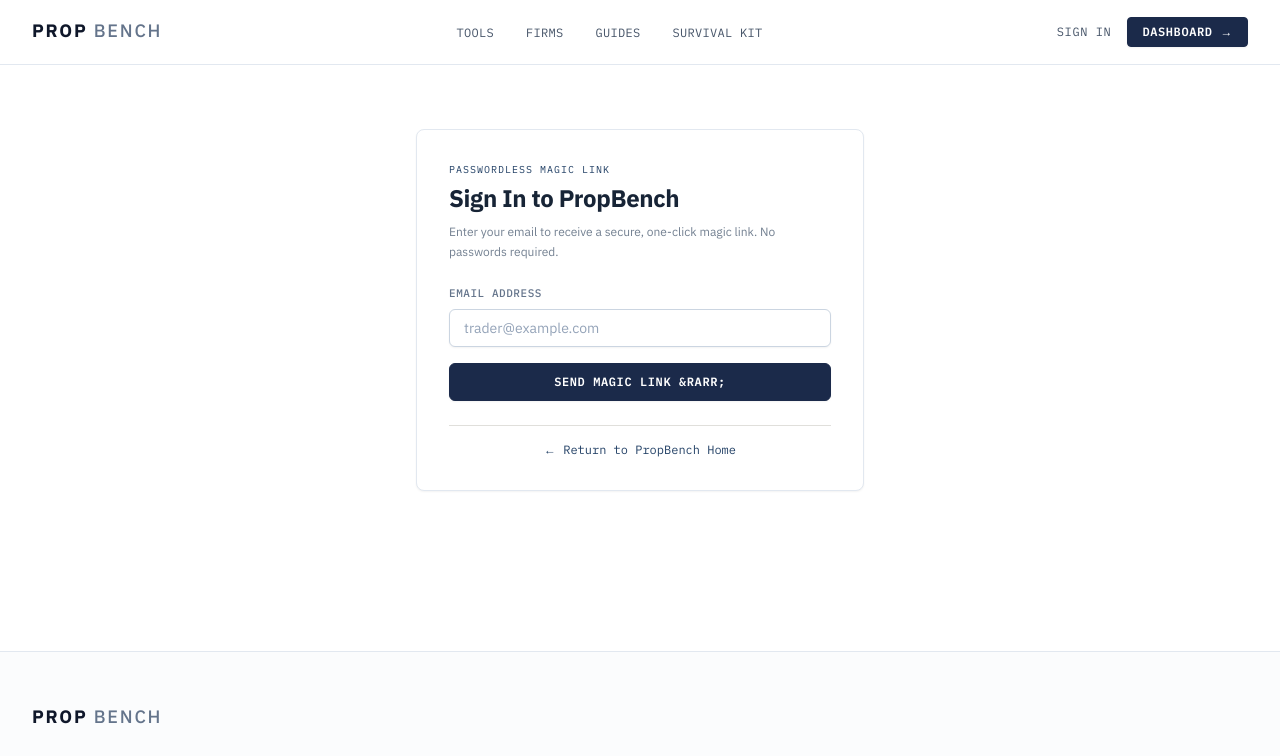
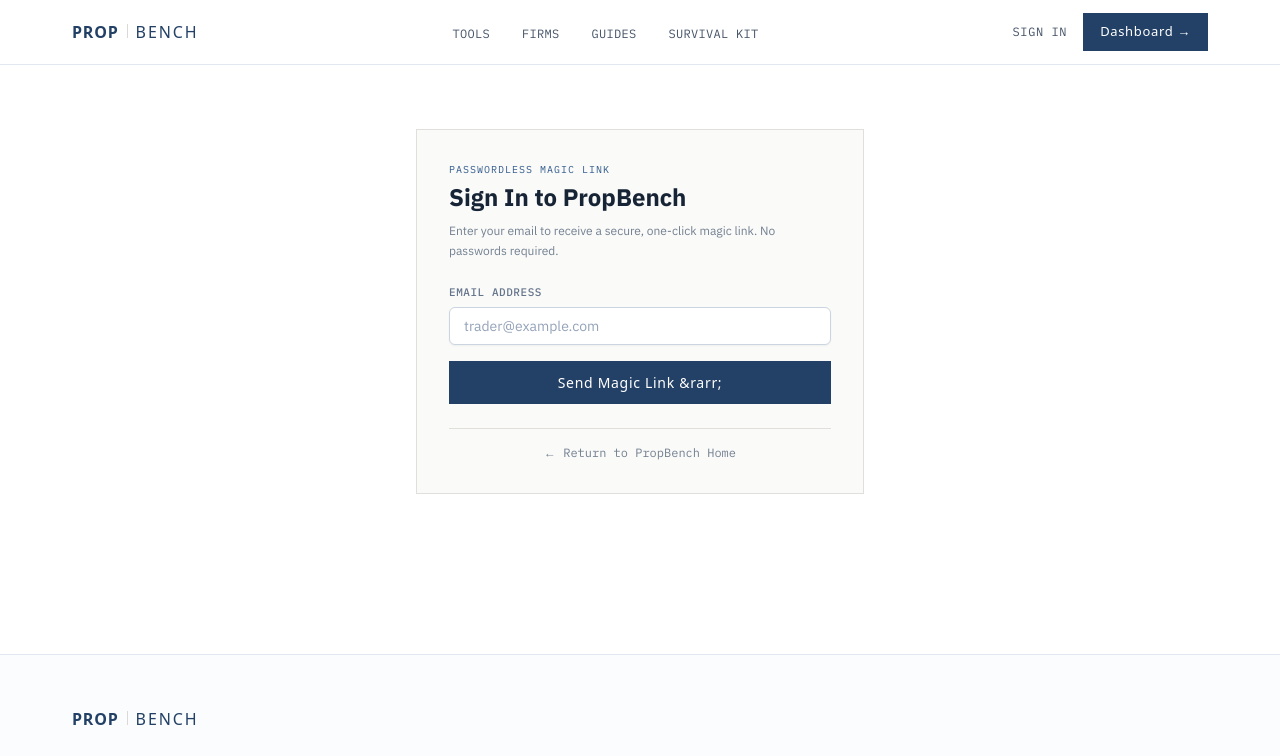
Before and after one commit to PeteCurrey/propbench.ag.v001, a Next.js app: page /login in a window 1280 px wide. Shown: the top 756 px of the page. Built offline with nearby package versions, Linux system fonts and the light colour scheme; no server answers.

Commit message:
Apply Signal Centre design theme variables, sharp corners, and grid styling to PropBench layout and components

```diff
--- a/src/app/globals.css
+++ b/src/app/globals.css
@@ -2,204 +2,70 @@
 @tailwind components;
 @tailwind utilities;
 
-/* ─── Signal Centre Design System — CSS Variables ─────────────────────────────
- *  Exact tokens confirmed from live CSS bundle:
- *  https://signal-centre-ag-v001-one.vercel.app/_next/static/chunks/33e6so_jd4x5z.css
- * ─────────────────────────────────────────────────────────────────────────── */
+/* ─── Signal Centre Light Corporate Design Token CSS variables ────────────── */
 :root {
-  /* Backgrounds */
-  --bg-base: #ffffff;
-  --bg-warm: #fafaf8;
-  --bg-stone: #f3f3f1;
-  --bg-subtle: #eeede9;
-
-  /* Borders */
-  --border: #e0dfdb;
-  --border-strong: #c8c7c3;
-  --border-navy: rgba(35, 65, 102, 0.125);
-
-  /* Typography */
-  --text-primary: #172436;
-  --text-secondary: #3e4b5c;
-  --text-muted: #738091;
-  --text-disabled: #b0b8c0;
-
-  /* Brand — navy */
-  --navy: #234166;
-  --navy-light: #345c8f;
-  --navy-muted: #e8eff5;
-
-  /* Semantic states */
-  --green: #2f5d50;
-  --green-light: #3b7063;
-  --green-bg: #f0f5f3;
-  --burgundy: #5b2c2c;
-  --burgundy-light: #7a3b3b;
-  --burgundy-bg: #f8f0f0;
-  --amber: #8b6914;
-  --amber-bg: #fdf6e3;
-
-  /* Neutral accents */
-  --platinum: #d9d9d6;
-  --platinum-light: #ebebea;
-
-  /* Fonts — IBM Plex (Signal Centre exact) */
-  --font-sans: "IBM Plex Sans", system-ui, -apple-system, sans-serif;
-  --font-mono: "IBM Plex Mono", "Courier New", monospace;
-
-  /* Spacing (Signal Centre --space-N scale) */
-  --space-1: 0.25rem;
-  --space-2: 0.5rem;
-  --space-3: 0.75rem;
-  --space-4: 1rem;
-  --space-5: 1.25rem;
-  --space-6: 1.5rem;
-  --space-8: 2rem;
-  --space-10: 2.5rem;
-  --space-12: 3rem;
-  --space-16: 4rem;
-  --space-20: 5rem;
-  --space-24: 6rem;
-
-  /* Layout */
-  --max-width: 1440px;
-  --header-height: 56px;
-
-  /* Motion */
-  --duration-fast: 0.1s;
-  --duration-base: 0.15s;
-  --duration-slow: 0.2s;
-  --ease: cubic-bezier(0.16, 1, 0.3, 1);
+  --color-bg-base: #ffffff;
+  --color-bg-raised: #fafaf8;
+  --color-bg-inset: #f3f3f1;
+  --color-border: #e0dfdb;
+  --color-border-strong: #c8c7c3;
+  --color-text-primary: #172436;
+  --color-text-secondary: #3e4b5c;
+  --color-text-muted: #738091;
+  --color-accent: #234166;
+  --color-accent-hover: #345c8f;
+  --color-accent-blue: #345c8f;
+  --color-accent-dim: #b0b8c0;
+  --color-positive: #2f5d50;
+  --color-warning: #8b6914;
+  --color-danger: #5b2c2c;
 }
 
 /* ─── Base layer ──────────────────────────────────────────────────────────── */
 @layer base {
   html {
+    scroll-behavior: smooth;
     -webkit-font-smoothing: antialiased;
     -moz-osx-font-smoothing: grayscale;
-    text-rendering: optimizeLegibility;
-    font-size: 16px;
-    scroll-behavior: smooth;
+    background-color: #ffffff;
+    color: #0f172a;
   }
 
   body {
-    font-family: var(--font-sans);
-    color: var(--text-primary);
-    background-color: var(--bg-base);
-    min-height: 100vh;
-    font-weight: 400;
-    line-height: 1.6;
+    @apply bg-bg-base text-text-primary font-body;
     overflow-x: hidden;
   }
 
-  /* Signal Centre heading hierarchy — font-weight: 500, letter-spacing: -0.015em */
-  h1, h2, h3, h4, h5, h6 {
-    font-family: var(--font-sans);
-    letter-spacing: -0.015em;
-    color: var(--text-primary);
-    font-weight: 500;
-    line-height: 1.25;
+  /* All numeric output must render in DM Mono — enforced here and in Tailwind */
+  .font-mono,
+  [data-numeric] {
+    font-variant-numeric: tabular-nums;
+    font-feature-settings: "tnum";
   }
 
-  h1 { font-size: 2.25rem; }
-  h2 { font-size: 1.5rem; }
-  h3 { font-size: 1.125rem; }
-  h4 { font-size: 1rem; font-weight: 500; }
-  h5 { font-size: 0.875rem; font-weight: 500; }
-  h6 { letter-spacing: 0.04em; text-transform: uppercase; font-size: 0.8125rem; font-weight: 600; }
-
-  p {
-    color: var(--text-secondary);
-    line-height: 1.7;
-  }
-
-  a {
-    color: var(--navy);
-    transition: color var(--duration-base) var(--ease);
-    text-decoration: none;
-  }
-
-  a:hover {
-    color: var(--navy-light);
-  }
-
-  /* Tabular numerics — enforced on all mono/data elements */
-  .font-mono,
-  [data-numeric] {
-    font-family: var(--font-mono);
-    font-variant-numeric: tabular-nums;
-    font-feature-settings: "tnum" 1;
-    letter-spacing: 0;
+  /* Focus ring for accessible corporate look */
+  *:focus-visible {
+    outline: 2px solid var(--color-accent);
+    outline-offset: 2px;
+    border-radius: 4px;
   }
 
   hr {
-    border-color: var(--border);
-  }
-
-  /* Focus ring — Signal Centre navy outline */
-  *:focus-visible {
-    outline: 2px solid var(--navy);
-    outline-offset: 2px;
-  }
-
-  ::selection {
-    background-color: var(--navy-muted);
-    color: var(--navy);
+    border-color: var(--color-border);
   }
 }
 
 /* ─── Component utilities ─────────────────────────────────────────────────── */
 @layer components {
-  /* Signal Centre glass header backdrop */
+  /* Clean glassmorphism header backdrop */
   .header-backdrop {
-    background-color: rgba(255, 255, 255, 0.92);
+    background-color: rgba(255, 255, 255, 0.85);
     backdrop-filter: blur(12px);
     -webkit-backdrop-filter: blur(12px);
   }
 
-  /* Signal Centre Live Intelligence Pill Badge
-   * Matches: inline-flex, border, 6px green pulse dot, IBM Plex Mono, uppercase */
+  /* Signal Centre Pill Badge */
   .badge-pill {
-    display: inline-flex;
-    align-items: center;
-    gap: 0.75rem;
-    padding: 4px 12px;
-    border: 1px solid var(--border);
-    background-color: var(--bg-warm);
-    font-size: 0.6875rem;
-    font-weight: 500;
-    letter-spacing: 0.08em;
-    text-transform: uppercase;
-    color: var(--text-muted);
-    font-family: var(--font-mono);
-  }
-
-  /* Signal Centre Section label (overline style) */
-  .label-overline {
-    font-size: 0.6875rem;
-    font-weight: 600;
-    letter-spacing: 0.1em;
-    text-transform: uppercase;
-    color: var(--text-muted);
+    @apply inline-flex items-center gap-2 px-3 py-1 rounded-none bg-bg-raised border border-border text-[11px] font-mono font-medium tracking-wider uppercase text-text-muted;
   }
 }
-
-/* ─── Signal Centre Animations ────────────────────────────────────────────── */
-@keyframes skeleton-pulse {
-  0%, 100% { opacity: 1; }
-  50% { opacity: 0.4; }
-}
-
-@keyframes fade-in {
-  from { opacity: 0; transform: translateY(4px); }
-  to { opacity: 1; transform: translateY(0); }
-}
-
-@keyframes fade-in-up {
-  from { opacity: 0; transform: translateY(16px); }
-  to { opacity: 1; transform: translateY(0); }
-}
-
-.animate-fade-in { animation: fade-in 0.2s var(--ease) both; }
-.animate-fade-in-up { animation: fade-in-up 0.3s var(--ease) both; }
-.animate-pulse-subtle { animation: skeleton-pulse 2s ease-in-out infinite; }
--- a/src/app/layout.tsx
+++ b/src/app/layout.tsx
@@ -5,18 +5,13 @@ import { Header } from "@/components/layout/Header";
 import { Footer } from "@/components/layout/Footer";
 import { Analytics } from "@/components/layout/Analytics";
 
-/* ─── Fonts — IBM Plex Sans + IBM Plex Mono (exact Signal Centre match) ─────
- *  Confirmed from live CSS bundle: signal-centre-ag-v001-one.vercel.app
- *  --font-sans: "IBM Plex Sans", system-ui, -apple-system, sans-serif
- *  --font-mono: "IBM Plex Mono", "Courier New", monospace
- * ─────────────────────────────────────────────────────────────────────────── */
+/* ─── Google Fonts (matching Signal Centre typography) ────────────────────── */
 
 const ibmPlexSans = IBM_Plex_Sans({
   subsets: ["latin"],
   weight: ["300", "400", "500", "600", "700"],
   variable: "--font-sans",
   display: "swap",
-  preload: true,
 });
 
 const ibmPlexMono = IBM_Plex_Mono({
@@ -24,7 +19,6 @@ const ibmPlexMono = IBM_Plex_Mono({
   weight: ["400", "500", "600"],
   variable: "--font-mono",
   display: "swap",
-  preload: true,
 });
 
 /* ─── Metadata ───────────────────────────────────────────────────────────── */
@@ -57,7 +51,7 @@ export default function RootLayout({
       lang="en"
       className={`${ibmPlexSans.variable} ${ibmPlexMono.variable}`}
     >
-      <body className="min-h-screen flex flex-col antialiased bg-white text-slate-900">
+      <body className="min-h-screen flex flex-col antialiased bg-bg-base text-text-primary font-body">
         <Header />
         <main className="flex-1">{children}</main>
         <Footer />
--- a/src/components/brand/Wordmark.tsx
+++ b/src/components/brand/Wordmark.tsx
@@ -18,15 +18,18 @@ interface WordmarkProps {
  * "PROP" in bold dark navy (#0F172A), "BENCH" in light regular slate (#64748B).
  */
 export function Wordmark({ size = "md", className = "" }: WordmarkProps) {
-  const sizeClass = sizeMap[size];
+  const isLg = size === "lg";
+  const textClass = isLg ? "text-[1.5rem]" : "text-[0.9375rem]";
+  const lineHeightClass = isLg ? "h-[20px] mx-[12px]" : "h-[14px] mx-[8px]";
 
   return (
     <span
-      className={`inline-flex items-center gap-1.5 font-display uppercase leading-none select-none ${sizeClass} ${className}`}
+      className={`inline-flex items-baseline gap-0 select-none font-sans uppercase leading-none ${className}`}
       aria-label="PropBench"
     >
-      <span className="font-extrabold text-slate-900">PROP</span>
-      <span className="font-medium text-slate-500">BENCH</span>
+      <span className="font-semibold text-accent" style={{ fontSize: textClass, letterSpacing: "0.05em" }}>PROP</span>
+      <span className="bg-[#d9d9d6] inline-block align-middle" style={{ width: "1px", height: isLg ? "20px" : "14px", margin: isLg ? "0 12px" : "0 8px" }}></span>
+      <span className="font-light text-accent" style={{ fontSize: textClass, letterSpacing: "0.12em" }}>BENCH</span>
     </span>
   );
 }
--- a/src/components/ui/Button.tsx
+++ b/src/components/ui/Button.tsx
@@ -11,20 +11,20 @@ interface ButtonProps extends React.ButtonHTMLAttributes<HTMLButtonElement> {
 
 const variantClasses: Record<ButtonVariant, string> = {
   primary:
-    "bg-[#1B2A4A] text-white font-mono uppercase tracking-wider font-semibold hover:bg-[#0F172A] active:bg-[#0A1224] " +
-    "border border-[#1B2A4A] shadow-sm",
+    "bg-accent text-bg-base font-sans font-medium tracking-wider hover:bg-accent-hover active:bg-slate-950 " +
+    "border border-accent transition-colors",
   secondary:
-    "bg-white text-slate-800 font-mono uppercase tracking-wider font-medium border border-slate-300 hover:bg-slate-50 " +
-    "hover:border-slate-400 active:bg-slate-100 shadow-sm",
+    "bg-transparent text-text-secondary font-sans font-normal border border-border-strong hover:border-text-secondary " +
+    "active:bg-bg-raised transition-colors",
   ghost:
-    "bg-transparent text-slate-600 font-mono uppercase tracking-wider border border-transparent hover:text-slate-900 " +
-    "hover:bg-slate-100 active:bg-slate-200",
+    "bg-transparent text-text-muted font-sans font-normal border border-transparent hover:text-text-primary " +
+    "hover:bg-bg-raised active:bg-bg-inset transition-colors",
 };
 
 const sizeClasses: Record<ButtonSize, string> = {
-  sm: "text-xs px-3.5 py-1.5 rounded",
-  md: "text-xs px-5 py-2.5 rounded-md",
-  lg: "text-xs px-7 py-3.5 rounded-md font-bold",
+  sm: "text-[0.8125rem] px-4 py-2",
+  md: "text-[0.875rem] px-6 py-2.5",
+  lg: "text-[0.875rem] px-7 py-3",
 };
 
 /**
--- a/src/components/ui/Card.tsx
+++ b/src/components/ui/Card.tsx
@@ -14,13 +14,13 @@ export function Card({
   className = "",
   children,
 }: CardProps) {
-  const bg = variant === "inset" ? "bg-slate-50/80" : "bg-white";
+  const bg = variant === "inset" ? "bg-bg-raised" : "bg-bg-base";
 
   return (
     <div
       className={[
         bg,
-        "border border-slate-200 shadow-sm rounded-lg p-5 transition-colors",
+        "border border-border rounded-none p-5 transition-colors",
         className,
       ].join(" ")}
     >
--- a/tailwind.config.ts
+++ b/tailwind.config.ts
@@ -1,19 +1,4 @@
 import type { Config } from "tailwindcss";
-
-// Signal Centre design tokens confirmed from live CSS bundle at:
-// https://signal-centre-ag-v001-one.vercel.app/_next/static/chunks/33e6so_jd4x5z.css
-//
-// Exact CSS variables from Signal Centre:
-//   --font-sans: "IBM Plex Sans", system-ui, -apple-system, sans-serif
-//   --font-mono: "IBM Plex Mono", "Courier New", monospace
-//   --text-primary: #172436
-//   --text-secondary: #3e4b5c
-//   --text-muted: #738091
-//   --navy: #234166
-//   --border: #e0dfdb
-//   --bg-base: #fff
-//   --bg-warm: #fafaf8
-//   --bg-stone: #f3f3f1
 
 const config: Config = {
   content: [
@@ -24,55 +9,36 @@ const config: Config = {
   theme: {
     extend: {
       colors: {
-        // Exact Signal Centre palette
         "bg-base": "#FFFFFF",
-        "bg-warm": "#FAFAF8",
-        "bg-stone": "#F3F3F1",
-        "bg-subtle": "#EEEDEA",
-
-        // Surface aliases
+        "bg-raised": "#FAFAF8",
+        "bg-inset": "#F3F3F1",
         "surface-base": "#FFFFFF",
         "surface-elevated": "#FAFAF8",
         "surface-inset": "#F3F3F1",
-
-        // Borders — Signal Centre exact
         border: "#E0DFDB",
         "border-strong": "#C8C7C3",
-
-        // Typography — Signal Centre exact
         "text-primary": "#172436",
         "text-secondary": "#3E4B5C",
         "text-muted": "#738091",
-        "text-disabled": "#B0B8C0",
-
-        // Brand accents — Signal Centre exact
-        accent: "#234166",        // --navy
-        "accent-hover": "#345C8F", // --navy-light
-        "accent-blue": "#234166",  // use navy as the primary accent
-        "accent-dim": "#E8EFF5",   // --navy-muted
-
-        // Semantic states — Signal Centre exact
-        positive: "#2F5D50",       // --green
-        warning: "#8B6914",        // --amber
-        danger: "#5B2C2C",         // --burgundy
-
-        // Legacy aliases for component compatibility
-        "bg-raised": "#FAFAF8",
-        "bg-inset": "#F3F3F1",
+        accent: "#234166",
+        "accent-hover": "#345C8F",
+        "accent-blue": "#345C8F",
+        "accent-dim": "#B0B8C0",
+        positive: "#2F5D50",
+        warning: "#8B6914",
+        danger: "#5B2C2C",
       },
       fontFamily: {
-        // IBM Plex Sans — exact Signal Centre display & body font
-        display: ["var(--font-sans)", "IBM Plex Sans", "system-ui", "-apple-system", "sans-serif"],
-        body: ["var(--font-sans)", "IBM Plex Sans", "system-ui", "-apple-system", "sans-serif"],
-        // IBM Plex Mono — exact Signal Centre monospace / data font
-        mono: ["var(--font-mono)", "IBM Plex Mono", "Courier New", "monospace"],
+        display: ["var(--font-sans)", "system-ui", "sans-serif"],
+        body: ["var(--font-sans)", "system-ui", "sans-serif"],
+        mono: ["var(--font-mono)", "monospace"],
       },
       maxWidth: {
-        content: "1440px", // Signal Centre --max-width: 1440px
+        content: "1200px",
       },
       letterSpacing: {
-        tighter: "-0.02em",  // Signal Centre h1 heading tracking
-        tight: "-0.015em",   // Signal Centre h2-h3 tracking
+        tighter: "-0.04em",
+        tight: "-0.02em",
       },
     },
   },
```
Also changed, not shown: src/app/dashboard/page.tsx (+44 -44 lines), src/app/page.tsx (+39 -35 lines), src/components/ui/Stat.tsx (+9 -9 lines), 1 other file (tests, documents, lock files or other folders).
